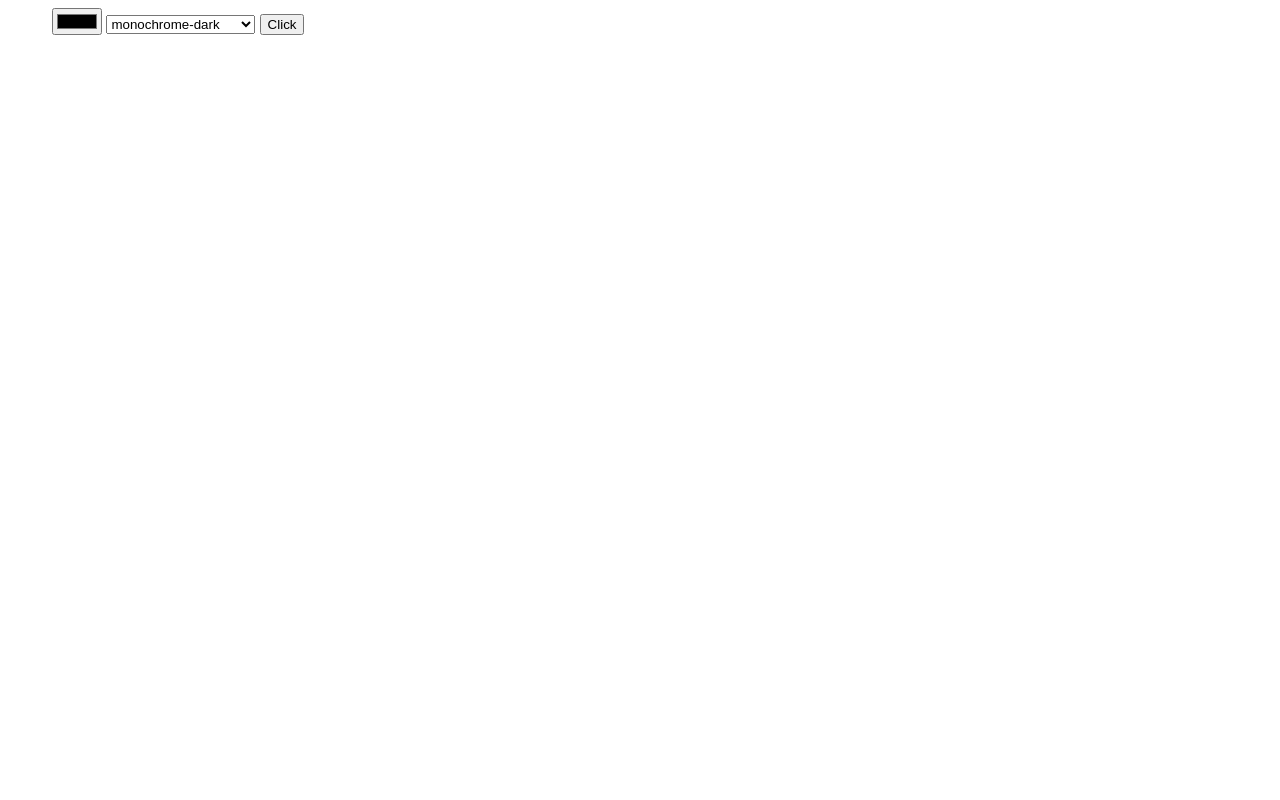
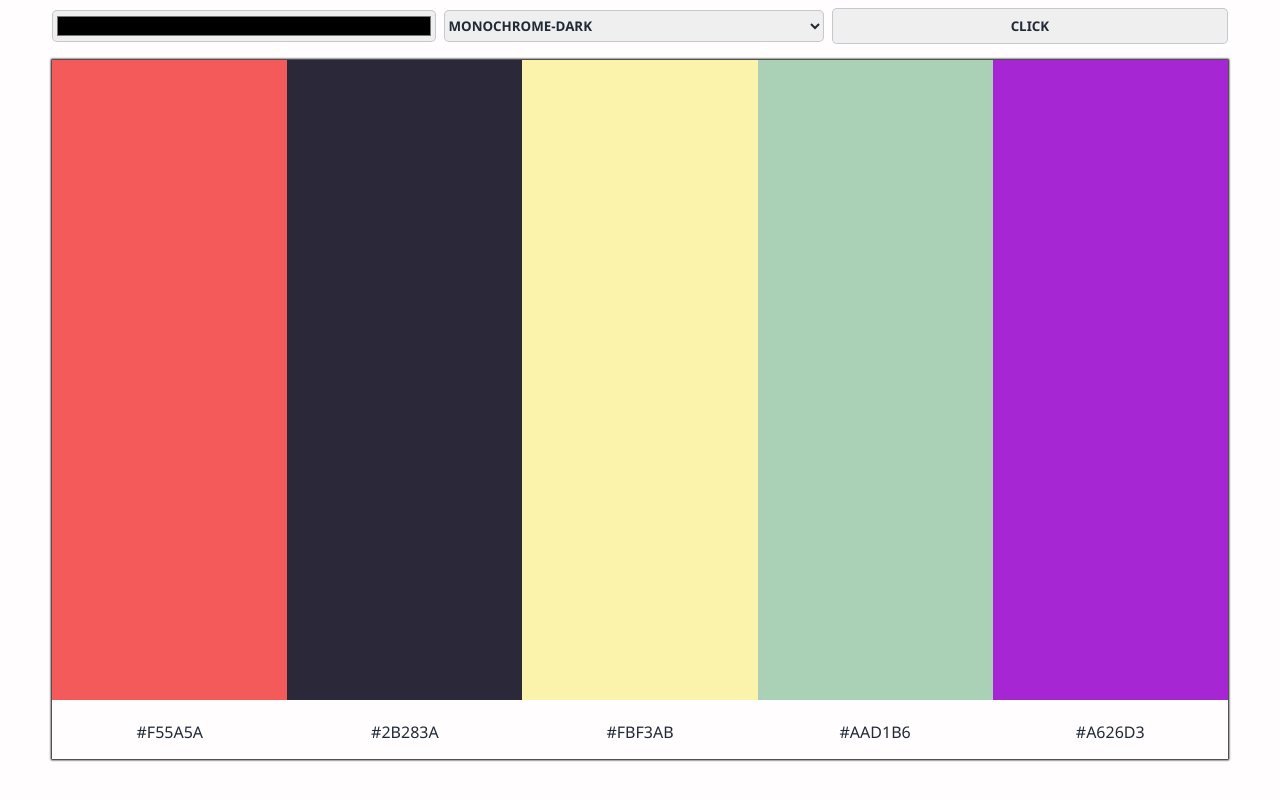
Before and after one commit to santuele-cl/color-scheme-generator, a plain HTML site: page index.html in a window 1280 px wide. Drawn offline with Linux system fonts and the light colour scheme.

Commit message:
Update some files

```diff
--- a/index.html
+++ b/index.html
@@ -9,7 +9,9 @@
  </head>
  <body>
    <div class="container">
-      <input id="color-field" type="color">
+    <!-- FORM -->
+      <form id="form" class="form">
+        <input name="color-field"  id="color-field" type="color">
         <select name="scheme-mode" id="scheme-mode">
            <option value="monochrome-dark">monochrome-dark</option>
            <option value="monochrome-light">monochrome-light</option>
@@ -19,8 +21,12 @@
            <option value="triad">triad</option>
            <option value="quad">quad</option>
         </select>
-      <button id="click-btn">Click</button>
-      <div id="color-container"></div>
+        <button class="btn" type="submit" id="click-btn">Click</button>
+      </form>
+      <!-- Color Container -->
+      <div id="color-container">
+
+      </div>
    </div>
    <script src="script.js" type="module"></script>
  </body>
--- a/script.js
+++ b/script.js
@@ -1,10 +1,10 @@
 const clickBtn = document.getElementById("click-btn")
 const colorContainer = document.getElementById("color-container")
-
 const colorField = document.getElementById('color-field')
 const schemeField = document.getElementById('scheme-mode')
+const form = document.getElementById('form')
 
-
+const defaultColor = ['#f55a5a','#2b283a','#fbf3ab','#aad1b6','#a626d3']
 
 function getColorHtml(colors) {
     let colorHtml = ``
@@ -19,6 +19,12 @@ function getColorHtml(colors) {
     return colorHtml
 }
 
+colorContainer.innerHTML = getColorHtml(defaultColor)
+
+form.addEventListener('submit', event => {
+    event.preventDefault()
+})
+
 clickBtn.addEventListener('click', () => {
     fetch(`https://www.thecolorapi.com/scheme?hex=${colorField.value.replace("#","")}&format=json&mode=${schemeField.value}&count=5`)
         .then((response) => response.json())
--- a/styles.css
+++ b/styles.css
@@ -1,5 +1,8 @@
 body {
     font-family: 'Segoe UI', Tahoma, Geneva, Verdana, sans-serif;
+    background-color: #FFFDFE;
+    color: #1F2937;
+    text-transform: uppercase;
 }
 .container {
     width: min(93%, 1280px);
@@ -8,12 +11,12 @@ body {
 
 #color-container {
     display: flex;
-    gap: .3rem;
     flex-wrap: wrap;
+    box-shadow: 0px 0px 2px 1px black;
 }
 
 #color-container > div {
-    flex: 1 150px;
+    flex: 1 130px;
     display: flex;
     gap: .3rem;
     flex-direction: column;
@@ -21,20 +24,53 @@ body {
 
 .color-box {
     height: 240px;
-    border-radius: 5px;
-    outline: 1px solid rgb(144, 95, 3);
 }
 
 .color-name {
-    outline: 1px solid rgb(144, 95, 3);
     text-align: center;
     border-radius: 5px;
     padding: 1rem 0;
     font-weight: 500;
 }
 
+.form {
+    /* outline: 1px solid tomato; */
+    display: flex;
+    flex-direction: column;
+    align-items: center;
+    justify-content: center;
+    gap: .5rem;
+    margin-bottom: 1rem;
+}
+input,
+select,
+.btn {
+    border-radius: 5px;
+    width: 100%;
+    color: #1F2937;
+    border: 1px solid #9ca3af84;
+    font-weight: 700;
+    font-family: 'Segoe UI', Tahoma, Geneva, Verdana, sans-serif;
+    text-transform: uppercase;
+}
+input,select {
+    line-height: 2rem;
+    height: 2rem;
+}
+
+.btn {
+    padding: 0.5rem 0.7rem;
+}
+
+@media (min-width:480px) {
+    .form {
+        flex-direction: row;
+    }
+}
+
 @media (min-width:767px) {
     .color-box {
-        height: 620px;
+        height: 80vh;
     }
+
 }
```
Lines whose indentation alone changed are shown as unchanged.
